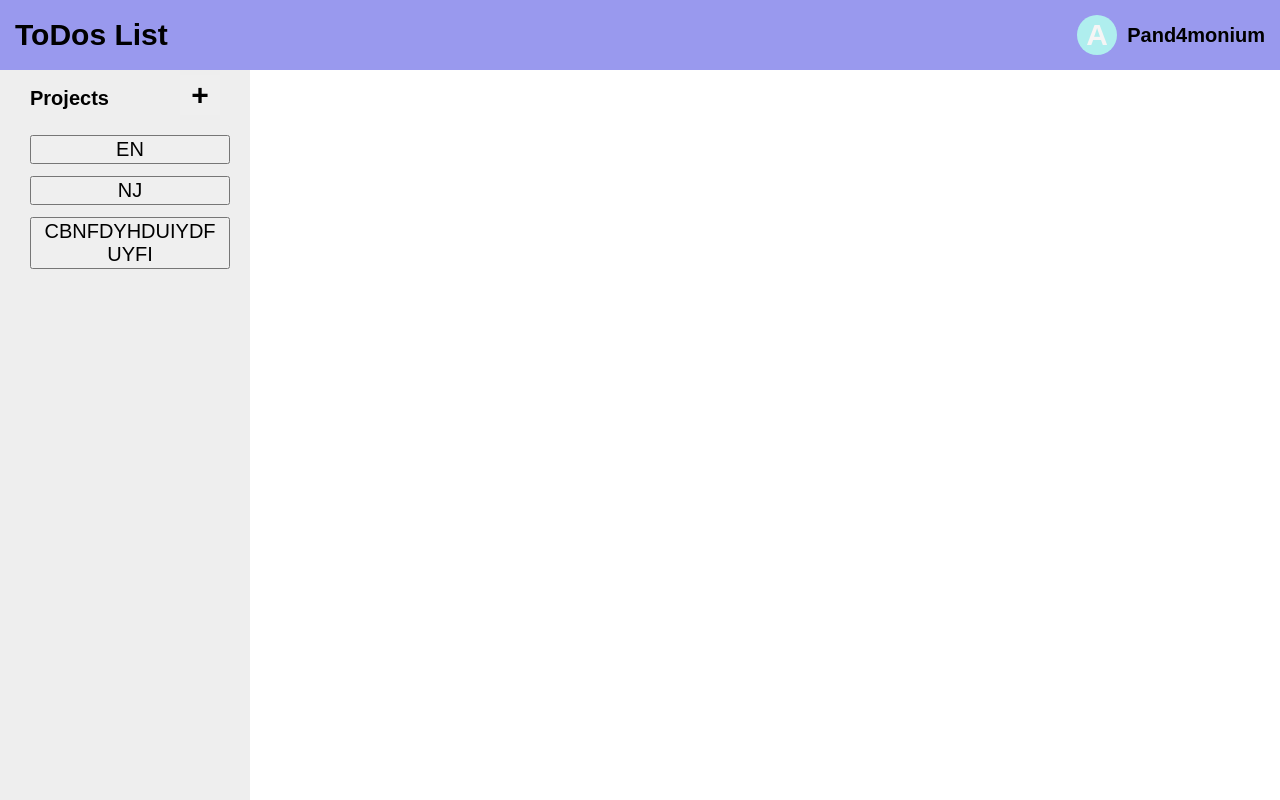
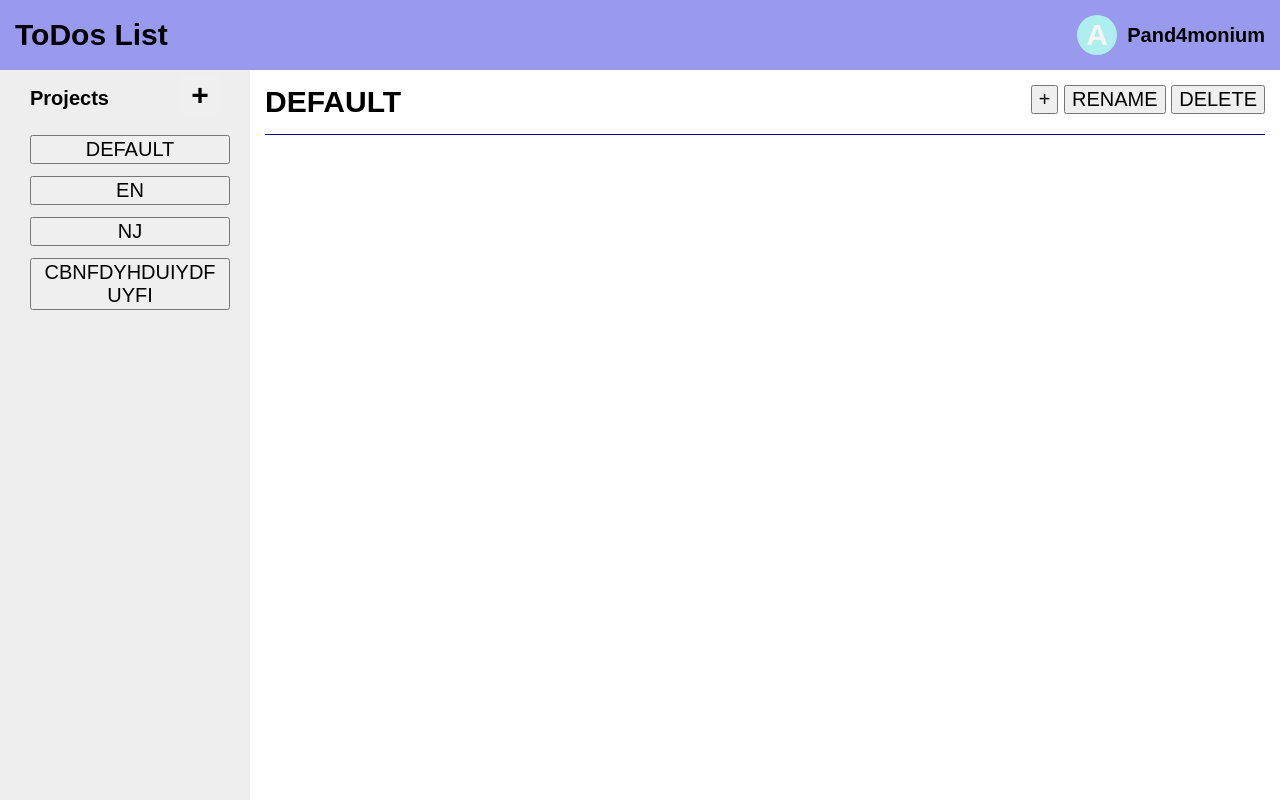
Before and after one commit to pand4monium/odin-todos-list, a website built with webpack: page src/template.html in a window 1280 px wide. Built offline with nearby package versions, Linux system fonts and the light colour scheme.

Commit message:
Completed Main Body Header

```diff
--- a/src/class/appProjects.js
+++ b/src/class/appProjects.js
@@ -1,8 +1,11 @@
+import { Project } from "./Project.js";
+
 export class appProjects {
 
     constructor() {
         console.log("hi");
-        this.projectList = [];
+        this.projectList = [new Project("Default")];
+        this.selectedProject = this.projectList[0]
     }
 
     addProject(project) {
--- a/src/class/todoItem.js
+++ b/src/class/todoItem.js
@@ -1,4 +1,4 @@
-class todoItem {
+export class TodoItem {
 
     constructor(title, description, dueDate, priority) {
         this.title = title;
--- a/src/index.js
+++ b/src/index.js
@@ -1,5 +1,6 @@
 import { loadHeader } from "./pages/header";
 import { loadSidebar } from "./pages/sidebar";
+import { loadMainBody } from "./pages/mainBody.js";
 
 import { appProjects } from "./class/appProjects.js";
 import { Project } from "./class/Project.js";
@@ -7,6 +8,7 @@ import { Project } from "./class/Project.js";
 import "./styles/styles.css";
 import "./styles/stylesHeader.css";
 import "./styles/stylesSideBar.css";
+import "./styles/stylesMain.css"
 
 const application = new appProjects();
 
@@ -22,3 +24,4 @@ console.log(application.projectList);
 loadHeader();
 
 loadSidebar(application);
+loadMainBody(application)
--- /dev/null
+++ b/src/pages/mainBody.js
@@ -0,0 +1,10 @@
+export const loadMainBody = (appProject) => {
+    document.getElementById("projectHeader").innerHTML = `
+        <div id="projectName"> ${appProject.selectedProject.name} </div>
+        <div id="projectButtons">
+            <button id="newTask"> + </button>
+            <button id="renameProject"> RENAME </button>
+            <button id="deleteProject"> DELETE </button>
+        </div>
+    `
+}
--- a/src/styles/styles.css
+++ b/src/styles/styles.css
@@ -17,3 +17,8 @@ body {
     display: grid;
     grid-template-columns: 250px 1fr;
 }
+
+main {
+    display: grid;
+    grid-template-rows: auto 1fr;
+}
--- /dev/null
+++ b/src/styles/stylesMain.css
@@ -0,0 +1,32 @@
+/*
+    Following are the IDs for reference
+    -----------------------------------
+    #projectHeader - Display the selected Project and Buttons
+    #projectLine - thin line
+    #TodoMenu - Display all Todo items
+*/
+
+#projectHeader {
+    display: flex;
+    flex-direction: row;
+    justify-content: space-between;
+
+    padding: 15px;
+}
+
+#projectName {
+    text-transform: uppercase;
+    white-space: normal;
+    word-break: break-word;
+
+    font-weight: bold;
+    font-size: 30px;
+}
+
+#projectLine {
+    width: auto;
+    height: 1px;
+    background-color: darkblue;
+
+    margin: 0px 15px;
+}
--- a/src/template.html
+++ b/src/template.html
@@ -9,7 +9,11 @@
     <header id="header"></header>
     <div class="layout">
         <div id="sidebar"></div>
-        <main></main>
+        <main>
+            <div id="projectHeader"></div>
+            <div id="projectLine"></div>
+            <div id="ToDoMenu"></div>
+        </main>
     </div>
 </body>
 </html>
```
